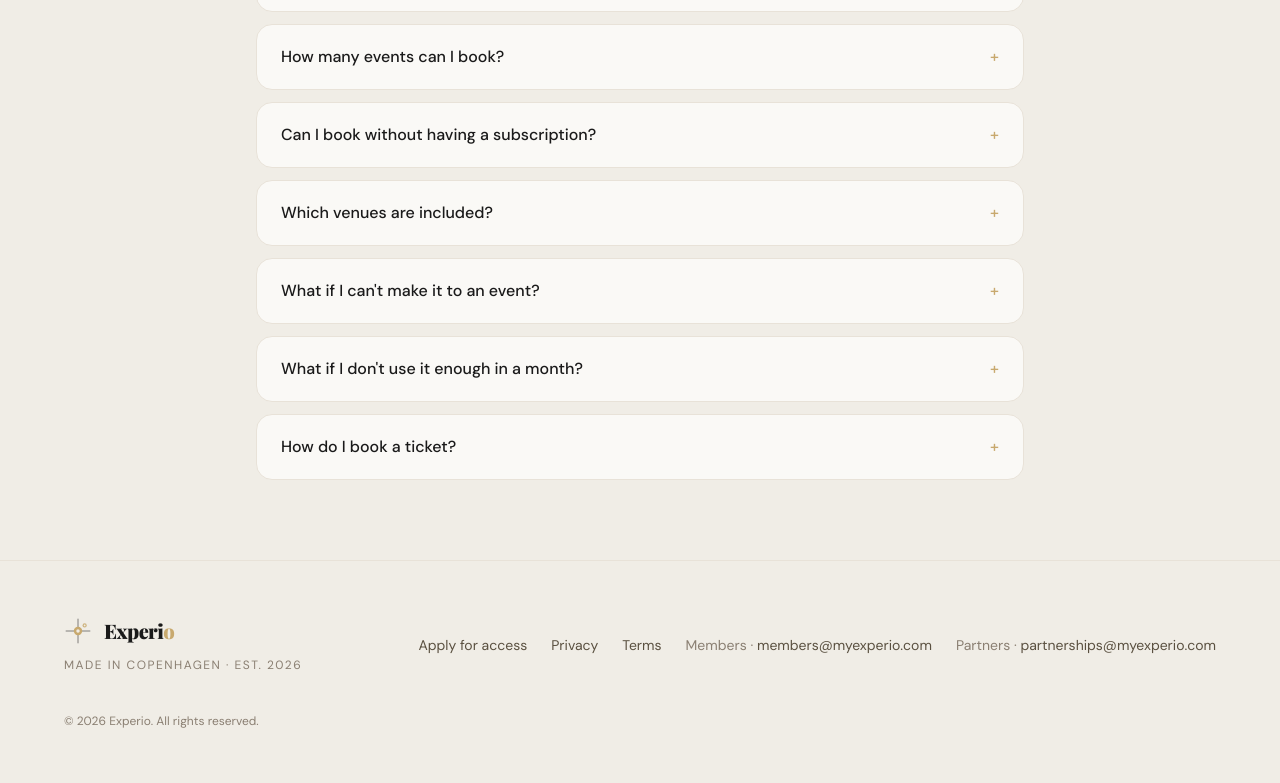
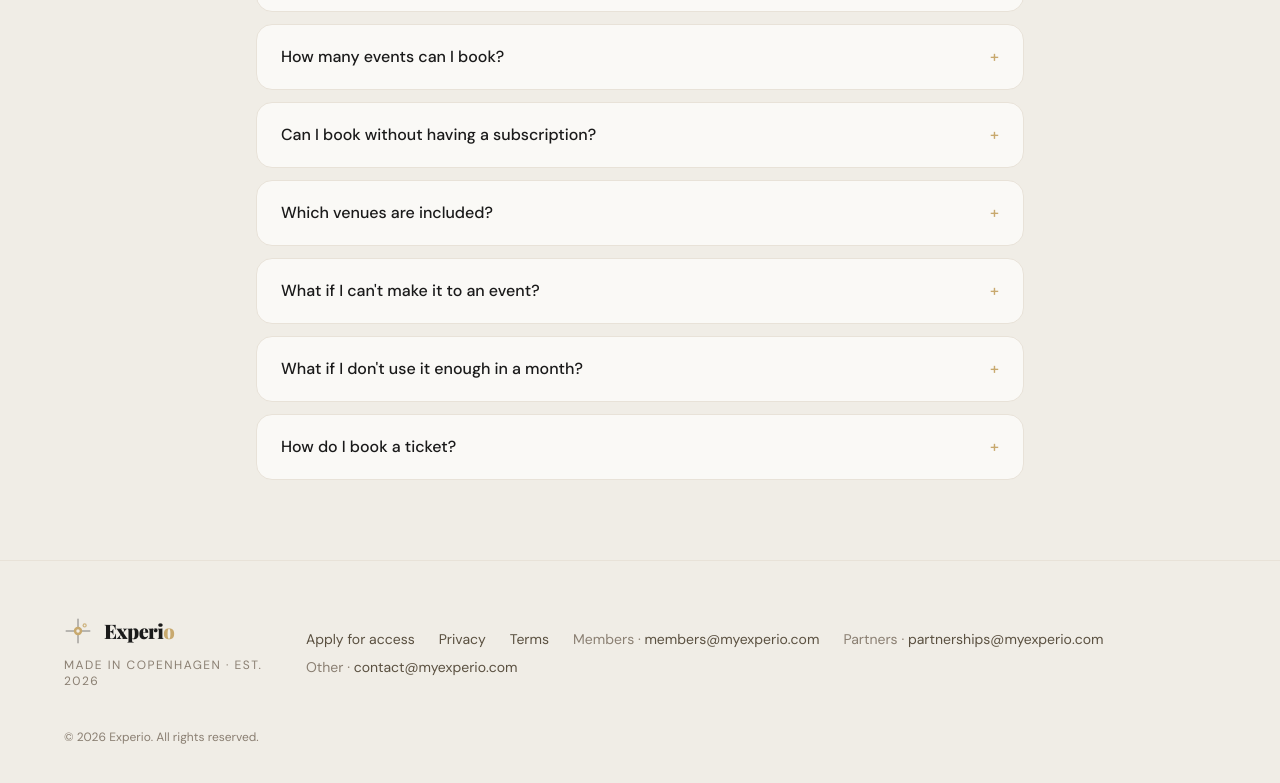
Before and after one commit to KatinkaKlepsch/experio-web, a Next.js app: page / in a window 1280 px wide. Shown: the part 4539-5322 px from the top of the page. Built offline with nearby package versions, Linux system fonts and the light colour scheme.

Commit message:
Footer: add contact@myexperio.com as catch-all (Members / Partners / Other)

```diff
--- a/app/page.tsx
+++ b/app/page.tsx
@@ -529,6 +529,12 @@ export default function Home() {
               >
                 <span className="text-ink-muted">Partners ·</span> partnerships@myexperio.com
               </a>
+              <a
+                href="mailto:contact@myexperio.com"
+                className="transition-colors hover:text-ink"
+              >
+                <span className="text-ink-muted">Other ·</span> contact@myexperio.com
+              </a>
             </div>
           </div>
           <p className="mt-10 font-sans text-xs text-ink-muted">
```
